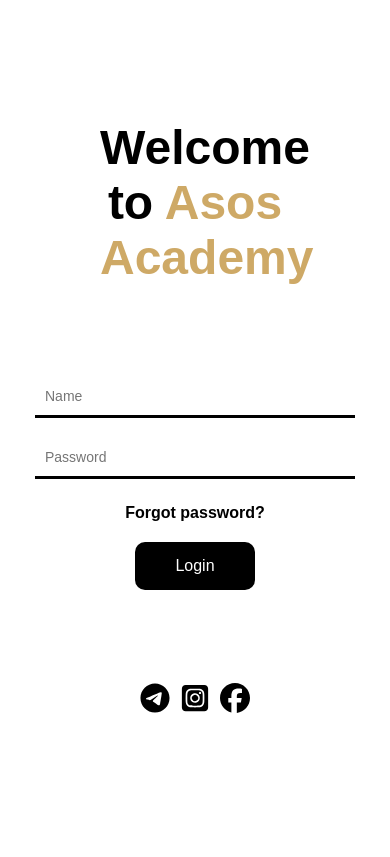
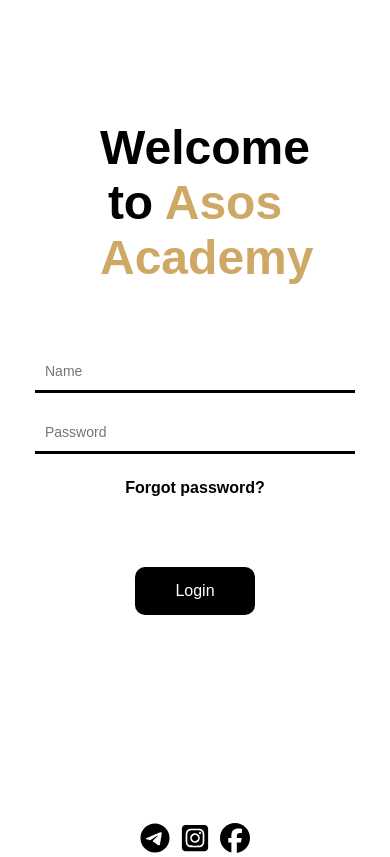
Before and after one commit to Jonibekweb01/Asos-Academy, a React (Create React App) app: page / in a window 390 px wide. Built offline with nearby package versions, Linux system fonts and the light colour scheme.

Commit message:
Asos Academy

```diff
--- a/src/Pages/LoginPage/LoginPage.css
+++ b/src/Pages/LoginPage/LoginPage.css
@@ -19,4 +19,8 @@
         width: 190px !important;
         margin-top: 50px !important;
     }
+
+    .login__socialMedia {
+        margin-top: 170px !important;
+    }
 }
--- /dev/null
+++ b/src/components/Form/Form.css
@@ -0,0 +1,5 @@
+@media only screen and (max-width:482px) {
+    .loginBtn {
+        margin-top: 50px;
+    }
+}
--- a/src/components/Form/Form.js
+++ b/src/components/Form/Form.js
@@ -2,7 +2,7 @@
 import React, { useContext, useRef } from "react";
 import styled from "styled-components";
 import { AuthContext } from "../../context/AuthContext";
-
+import "./Form.css";
 export const Form = () => {
   const nameRef = useRef();
   const passwordRef = useRef();
@@ -47,7 +47,9 @@
           ref={passwordRef}
         />
         <FormLink href="/">Forgot password?</FormLink>
-        <FormButton type="submit">Login</FormButton>
+        <FormButton className="loginBtn" type="submit">
+          Login
+        </FormButton>
       </Formik>
     </>
   );
```
